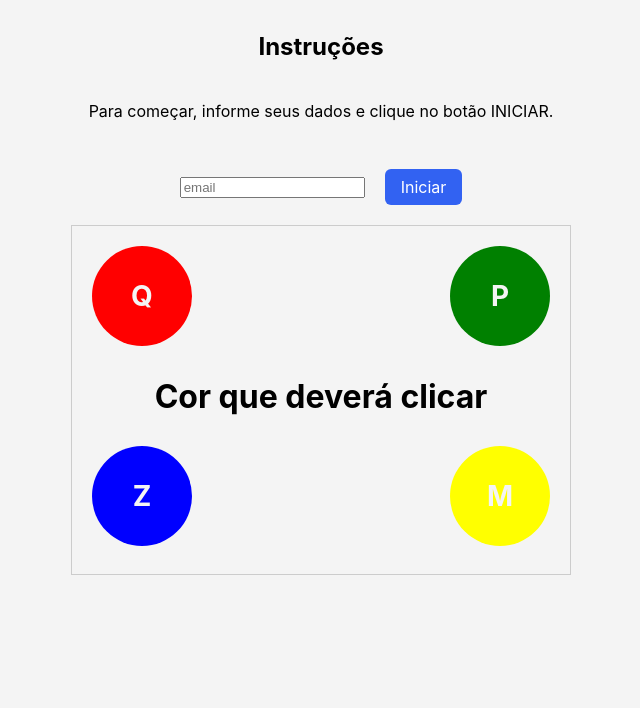
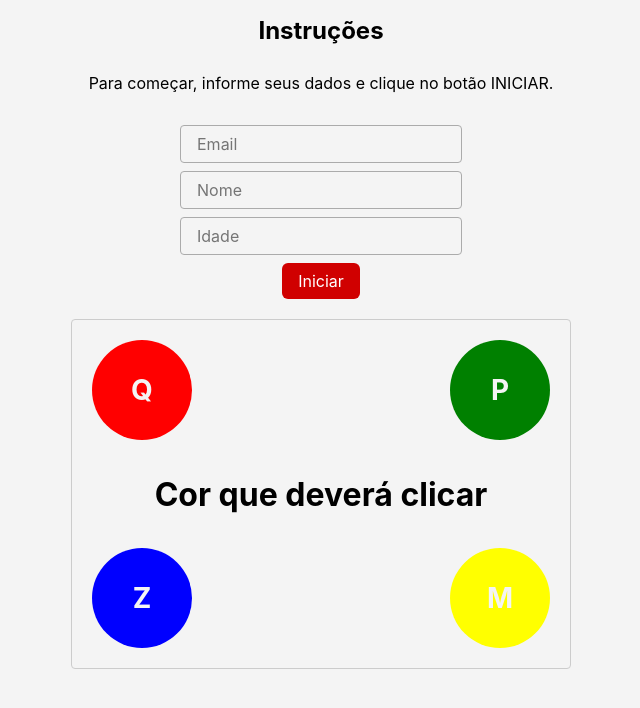
Before and after one commit to TheVoid-0/choice_reaction_time_web, a Next.js app: page /escolha in a window 1280 px wide. Shown: the top 708 px of the page, without its empty margins (319-959 px from the left). Built offline with nearby package versions, Linux system fonts and the light colour scheme.

Commit message:
Logica /escolha

```diff
--- a/src/pages/_document.tsx
+++ b/src/pages/_document.tsx
@@ -1,10 +1,12 @@
 import { Head, Html, Main, NextScript } from "next/document";
+import { getCssText } from "../../stitches.config";
 
 const Document = () => {
   return (
     <Html>
       <Head>
         <link rel="shortcut icon" href="/reactionTime.webp" />
+        <style id="stitches" dangerouslySetInnerHTML={{ __html: getCssText() }} />
       </Head>
       <body>
         <Main />
--- a/src/pages/escolha/index.tsx
+++ b/src/pages/escolha/index.tsx
@@ -2,7 +2,7 @@ import { styled } from "@stitches/react";
 import axios from "axios";
 import { NextPage } from "next";
 import { useRouter } from "next/router";
-import { useCallback, useEffect, useState } from "react";
+import { FormEvent, useCallback, useEffect, useRef, useState } from "react";
 import { Header, PageWrapper } from "../../styles/escolhas.style";
 
 const colors = ["Vermelho", "Amarelo", "Azul", "Verde"];
@@ -21,10 +21,26 @@ const colorsObject = {
   Verde: "green",
 }
 
-const FormContainer = styled("div", {
+const FormContainer = styled("form", {
   display: "flex",
   alignItems: "center",
   justifyContent: "center",
+  flexDirection: "column",
+  gap: "8px"
+});
+
+const FormField = styled("div", {
+  display: "flex",
+  flexDirection: "column",
+  gap: "4px",
+
+  input: {
+    all: "unset",
+    border: "1px solid #ababab",
+    borderRadius: "4px",
+    padding: "8px 16px",
+    boxSizing: "border-box",
+  }
 });
 
 const RowBetween = styled("div", {
@@ -38,19 +54,26 @@ const RowCenter = styled("div", {
   display: "flex",
   flexDirection: "row",
   width: "100%",
+  height: "100%",
   justifyContent: "center",
+  alignItems: "center",
 });
 
-const InitButton = styled("button", {
+const Button = styled("button", {
   all: "unset",
   width: "fit-content",
   display: "flex",
   padding: "8px 16px",
   borderRadius: "6px",
   cursor: "pointer",
+  height: "fit-content",
   color: "#FFFFFF",
-  backgroundColor: "#3262F2",
-  marginLeft: "20px"
+  backgroundColor: "#d00000",
+  transition: "background-color 0.2s",
+
+  "&:hover": {
+    backgroundColor: "#9d0208"
+  }
 });
 
 const CirclesContainer = styled("div", {
@@ -59,6 +82,7 @@ const CirclesContainer = styled("div", {
   width: "500px",
   height: "350px",
   border: "solid 1px #ccc",
+  borderRadius: "4px",
   padding: "20px",
   margin: "20px auto 20px auto",
 });
@@ -80,16 +104,24 @@ const Circle = styled("div", {
 
 const ResultContent = styled("div", {
   all: "unset",
-  height: "100px",
+  height: "100%",
   width: "fit-content",
   padding: "0 15px",
   display: "flex",
+  flexShrink: 0,
   justifyContent: "center",
   alignItems: "center",
   fontSize: "32px",
   fontWeight: "bold",
   userSelect: "none",
 });
+
+const FinishContainer = styled("div", {
+  display: "flex",
+  flexDirection: "column",
+  alignItems: "center",
+  gap: "16px"
+})
 
 const Escolha: NextPage = () => {
   const router = useRouter();
@@ -99,13 +131,21 @@ const Escolha: NextPage = () => {
 
   const [reactionTimes, setReactionTimes] = useState<number[]>([])
 
-  const [email, setEmail] = useState("");
+  const email = useRef<string>("");
+  const nome = useRef<string>("");
+  const idade = useRef<string>("");
   const [userId, setUserId] = useState("");
 
   const { sessionId } = router.query;
 
-  const startSession = () => {
-    axios.post(`${process.env.NEXT_PUBLIC_CHOICE_REACTION_API}/users`, { email }).then(async ({ data }) => {
+  const startSession = (e: FormEvent) => {
+    e.preventDefault();
+    const formData = {
+      name: nome.current,
+      email: email.current,
+      age: idade.current,
+    }
+    axios.post(`${process.env.NEXT_PUBLIC_CHOICE_REACTION_API}/users`, formData).then(async ({ data }) => {
       setStarted(true);
       setUserId(data.id);
       generateColor();
@@ -113,8 +153,12 @@ const Escolha: NextPage = () => {
   };
 
   const endSession = () => {
+    const results: Record<number, number> = {};
+    reactionTimes.forEach((value, index) => {
+      results[index + 1] = value;
+    });
     axios.post(`${process.env.NEXT_PUBLIC_CHOICE_REACTION_API}/test-sessions/:${sessionId}/attempts`, {
-      results: JSON.stringify({ 1: 400.40, 2: 353.20 }),
+      results: JSON.stringify(results),
       userId
     }).then(() => {
       console.log(`sucesso`)
@@ -135,6 +179,15 @@ const Escolha: NextPage = () => {
       generateColor();
     }
   }, [currentColor, reactionTimes, startTime]);
+
+  const getAverage = () => {
+    let sum = 0;
+    reactionTimes.forEach((reaction) => {
+      sum += reaction;
+    });
+
+    return sum / reactionTimes.length;
+  }
 
   useEffect(() => {
     const handleKeyPress = (ev: KeyboardEvent) => {
@@ -183,15 +236,39 @@ const Escolha: NextPage = () => {
         <p>Para começar, informe seus dados e clique no botão INICIAR.</p>
       </Header>
 
-      <FormContainer>
-        <input
-          id="email"
-          type="text"
-          placeholder="email"
-          onChange={({ target }) => setEmail(target.value)}
-        />
+      <FormContainer onSubmit={startSession}>
+        <FormField>
+          <input
+            id="email"
+            type={"email"}
+            placeholder="Email"
+            required
+            onChange={({ target }) => email.current = target.value}
+          />
+        </FormField>
 
-        <InitButton onClick={() => startSession()}> Iniciar</InitButton>
+        <FormField>
+          <input
+            id="name"
+            type={"text"}
+            placeholder="Nome"
+            required
+            onChange={({ target }) => nome.current = target.value}
+          />
+        </FormField>
+
+        <FormField>
+          <input
+            id="age"
+            type={"number"}
+            min={"0"}
+            placeholder="Idade"
+            required
+            onChange={({ target }) => idade.current = target.value}
+          />
+        </FormField>
+
+        <Button type="submit">Iniciar</Button>
       </FormContainer>
 
       <CirclesContainer>
@@ -202,10 +279,13 @@ const Escolha: NextPage = () => {
 
         <RowCenter>
           {reactionTimes.length === 10 ? (
-            <ResultContent>
-              Finalizado
-            </ResultContent>
-          ): (
+            <FinishContainer>
+              <span><b>{"Média: "}</b>{getAverage()}</span>
+              <Button onClick={endSession}>
+                Finalizar
+              </Button>
+            </FinishContainer>
+          ) : (
             <ResultContent css={{ color: colorsObject[currentColor as keyof Colors] || "black" }}>{currentColor || "Cor que deverá clicar"}</ResultContent>
           )}
         </RowCenter>
--- a/src/styles/escolhas.style.tsx
+++ b/src/styles/escolhas.style.tsx
@@ -11,8 +11,8 @@ export const Header = styled("section", {
   flexDirection: "column",
   alignItems: "center",
   justifyContent: "center",
-  padding: "32px 48px",
-  gap: "24px",
+  padding: "16px 48px",
+  gap: "12px",
 
   h2: {
     margin: 0,
```
Also changed, not shown: src/pages/criar/index.tsx (+8 -8 lines).
